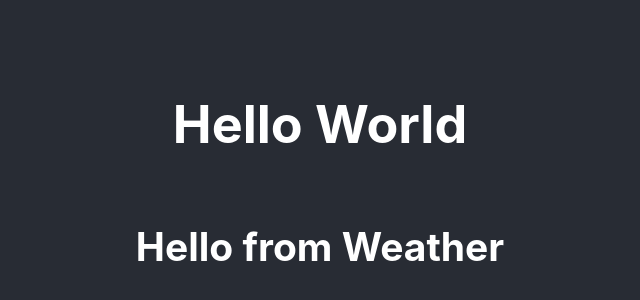
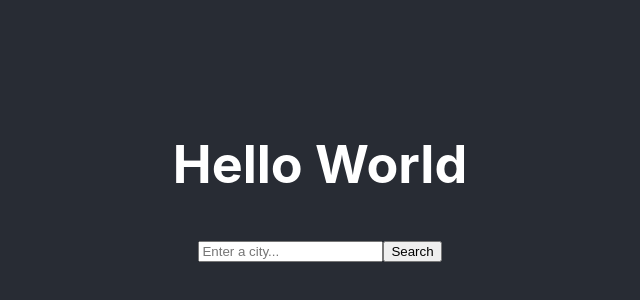
Before and after one commit to mayaclaros/weather-react-app, a React (Create React App) app: page / in a window 1280 px wide. Shown: the part 220-520 px from the top of the page, without its empty margins (320-960 px from the left). Built offline with nearby package versions, Linux system fonts and the light colour scheme.

Commit message:
import css file

```diff
--- a/src/App.js
+++ b/src/App.js
@@ -1,4 +1,5 @@
 import React from "react";
+import "./index.css";
 
 import Weather from "./Weather.js";
 import "./App.css";
--- a/src/Weather.js
+++ b/src/Weather.js
@@ -1,5 +1,60 @@
-import React from "react";
+import React, { useState } from "react";
+import axios from "axios";
 
 export default function Weather() {
-  return <h2>Hello from Weather</h2>;
+  const [city, setCity] = useState("");
+  const [loaded, setLoaded] = useState(false);
+  const [weather, setWeather] = useState(null);
+
+  function displayWeather(response) {
+    setLoaded(true);
+    setWeather({
+      temperature: response.data.main.temp,
+      wind: response.data.wind.speed,
+      humidity: response.data.main.humidity,
+      icon: `http://openweathermap.org/img/wn/10d@2x.png`,
+      description: response.data.weather[0].description,
+    });
+  }
+
+  function handleSubmit(event) {
+    event.preventDefault();
+    let apiKey = "9f6856ebe6ff8e06323dffff3e988e4c";
+    let apiUrl = `https://api.openweathermap.org/data/2.5/weather?q=${city}&appid=${apiKey}&units=metric`;
+
+    axios.get(apiUrl).then(displayWeather);
+  }
+
+  function updateCity(event) {
+    setCity(event.target.value);
+  }
+
+  if (loaded) {
+    return (
+      <div>
+        <h4>
+          The weather characteristics for {city} today is{" "}
+          <i> {weather.description} </i>
+        </h4>
+        <p> Temperature: {Math.round(weather.temperature)}°C</p>
+        <p> Wind: {weather.wind} km/h</p>
+        <p> Humidity: {weather.humidity}%</p>
+        <img src={weather.icon} alt="weather icon" />
+      </div>
+    );
+  } else {
+    return (
+      <div>
+        <form onSubmit={handleSubmit}>
+          <input
+            type="search"
+            placeholder="Enter a city..."
+            value={city}
+            onChange={updateCity}
+          />
+          <input type="submit" value="Search" />
+        </form>
+      </div>
+    );
+  }
 }
```
